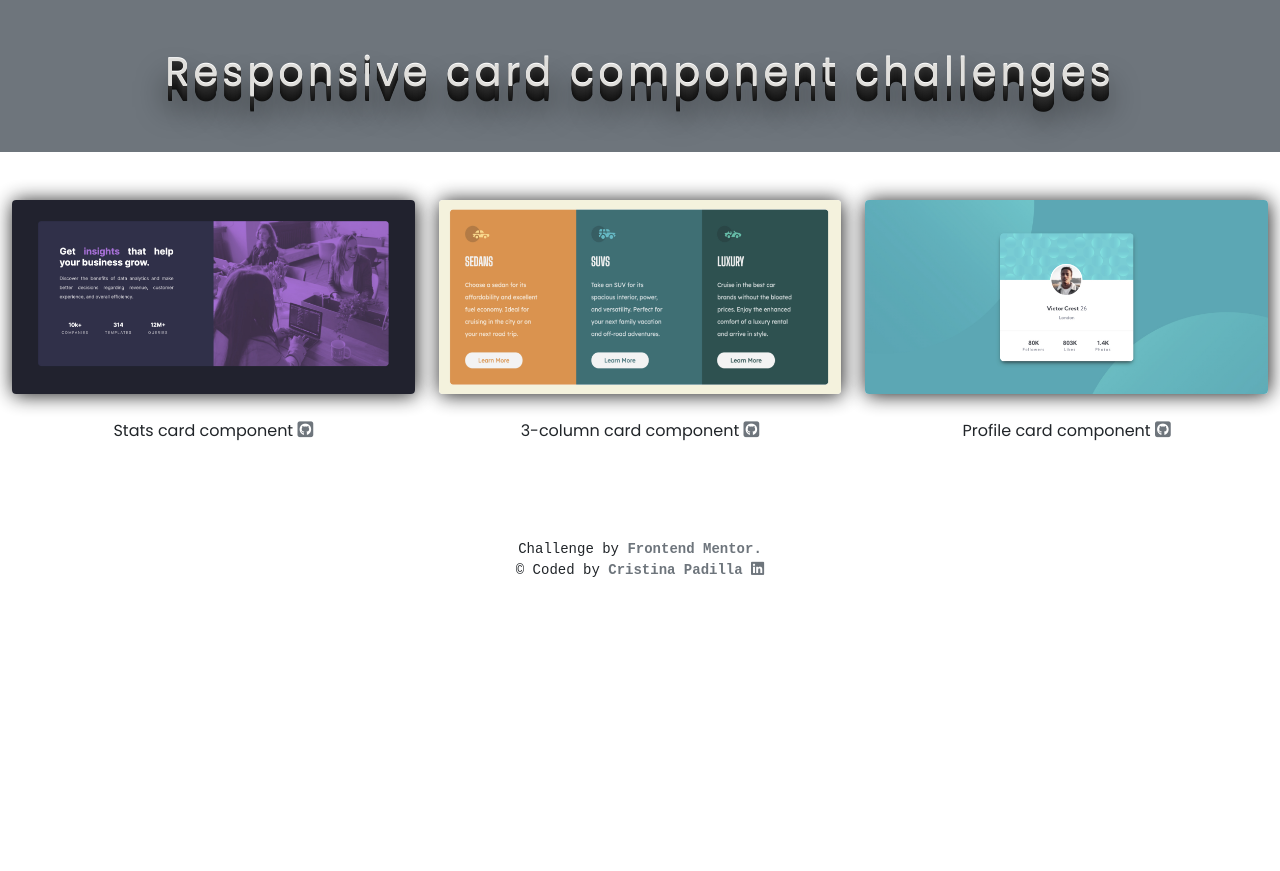
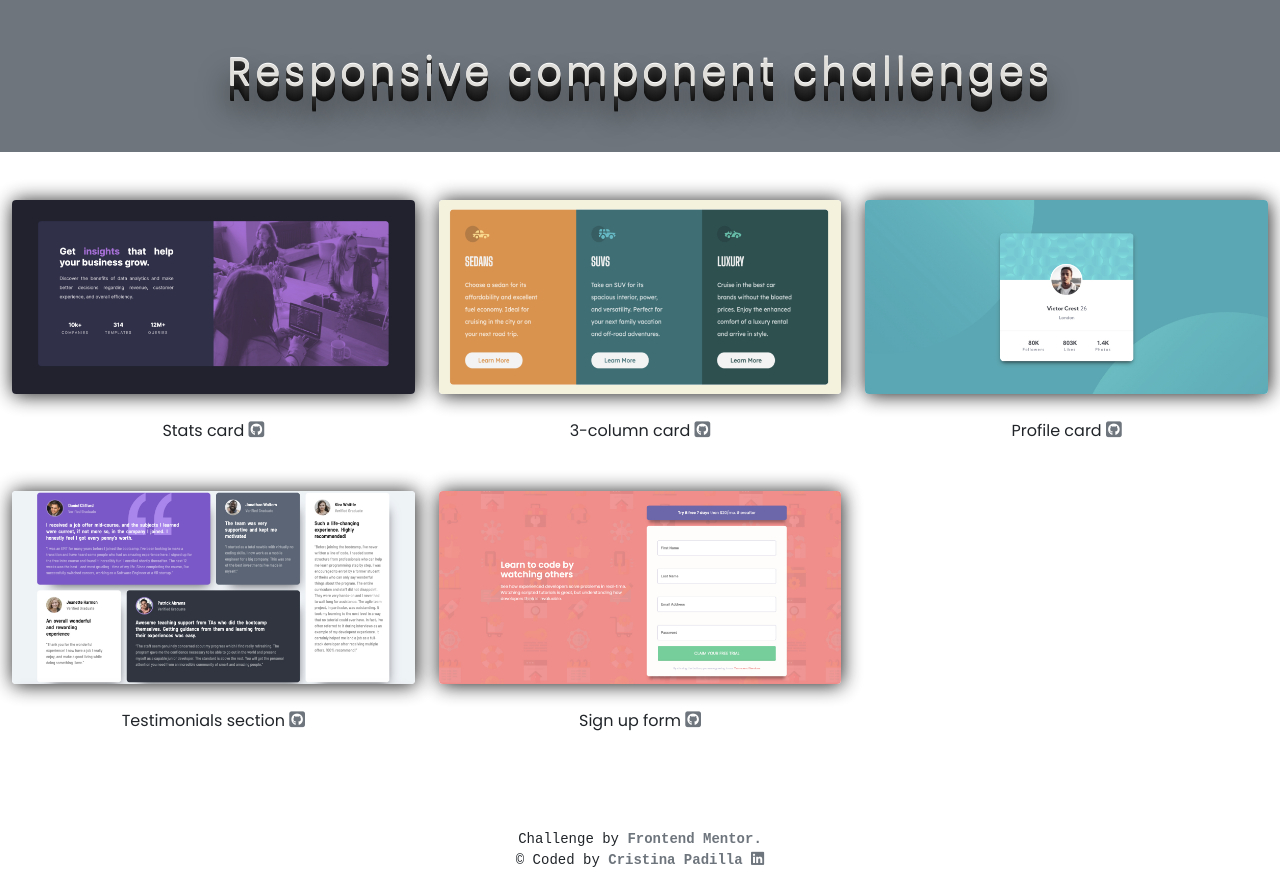
Before and after one commit to Mama-simba/card-components-site, a plain HTML site: page index.html in a window 1280 px wide. Before the commit the page ends 800 px from the top, so only its background shows below. Drawn offline with nearby package versions, Linux system fonts and the light colour scheme.

Commit message:
Component challenges updated

```diff
--- a/index.html
+++ b/index.html
@@ -4,7 +4,7 @@
     <meta charset="UTF-8">
     <meta http-equiv="X-UA-Compatible" content="IE=edge">
     <meta name="viewport" content="width=device-width, initial-scale=1.0">
-    <title>Frontend Mentor card component challenges</title>
+    <title>Frontend Mentor responsive component challenges</title>
     <link rel="stylesheet" href="./src/styles.css" type="text/css">
     <script src="https://kit.fontawesome.com/c8859f7b0c.js" crossorigin="anonymous"></script>
     <link href="https://fonts.googleapis.com/css2?family=Poppins:wght@100;400;700&display=swap" rel="stylesheet">
@@ -19,7 +19,7 @@
     <div class="container-fluid">
 
         <div class="row heading mb-5">
-            <h1 class="text-center p-5">Responsive card component challenges</h1>
+            <h1 class="text-center p-5">Responsive component challenges</h1>
         </div>
 
 
@@ -28,7 +28,7 @@
             <div class="col-md-4 col-sm-12 text-center">
                 <a href="https://card-component-frontendmentor.netlify.app/" target="_blank"><img src="./src/images/stats-card.jpg" alt="Stats card component preview" class="img-fluid rounded mb-4"></a>
                 <div class="project-name pb-5">
-                    <span>Stats card component </span><a href="https://github.com/Mama-simba/card-component" target="_blank"><i class="fab fa-github-square"></i></a>
+                    <span>Stats card </span><a href="https://github.com/Mama-simba/card-component" target="_blank"><i class="fab fa-github-square"></i></a>
                 </div>
             </div>
 
@@ -36,17 +36,34 @@
                 <a href="https://3column-component-frontendmentor.netlify.app/" target="_blank"><img src="./src/images/3-column.jpg" alt="3-column card component preview"
                         class="img-fluid rounded mb-4"></a>
                 <div class="project-name pb-5">
-                    <span>3-column card component </span><a href="https://github.com/Mama-simba/3column-card-component" target="_blank"><i class="fab fa-github-square"></i></a>
+                    <span>3-column card </span><a href="https://github.com/Mama-simba/3column-card-component" target="_blank"><i class="fab fa-github-square"></i></a>
                 </div>
+            </div>
 
-            </div>
             <div class="col-md-4 col-sm-12 text-center">
                 <a href="https://component-card-profile.netlify.app/" target="_blank"><img src="./src/images/profile-card.jpg" alt="Profile card component preview"
                         class="img-fluid rounded mb-4"></a>
                 <div class="project-name pb-5">
-                    <span>Profile card component </span><a href="https://github.com/Mama-simba/profile-card-component" target="_blank"><i class="fab fa-github-square"></i></a>
+                    <span>Profile card </span><a href="https://github.com/Mama-simba/profile-card-component" target="_blank"><i class="fab fa-github-square"></i></a>
                 </div>
+            </div>
 
+            <div class="col-md-4 col-sm-12 text-center">
+                <a href="https://testimonials-with-grid.netlify.app/" target="_blank"><img src="./src/images/testimonial.jpg"
+                        alt="Testimonials section preview" class="img-fluid rounded mb-4"></a>
+                <div class="project-name pb-5">
+                    <span>Testimonials section </span><a href="https://github.com/Mama-simba/testimonials-section"
+                        target="_blank"><i class="fab fa-github-square"></i></a>
+                </div>
+            </div>
+
+            <div class="col-md-4 col-sm-12 text-center">
+                <a href="https://signup-form-component.netlify.app/" target="_blank"><img src="./src/images/signupform.jpg"
+                        alt="Sign up form preview" class="img-fluid rounded mb-4"></a>
+                <div class="project-name pb-5">
+                    <span>Sign up form </span><a href="https://github.com/Mama-simba/signup-form-component" target="_blank"><i
+                            class="fab fa-github-square"></i></a>
+                </div>
             </div>
 
         </div>
```
Also changed, not shown: src/images/signupform.jpg (added), src/images/testimonial.jpg (added), 2 other files.
